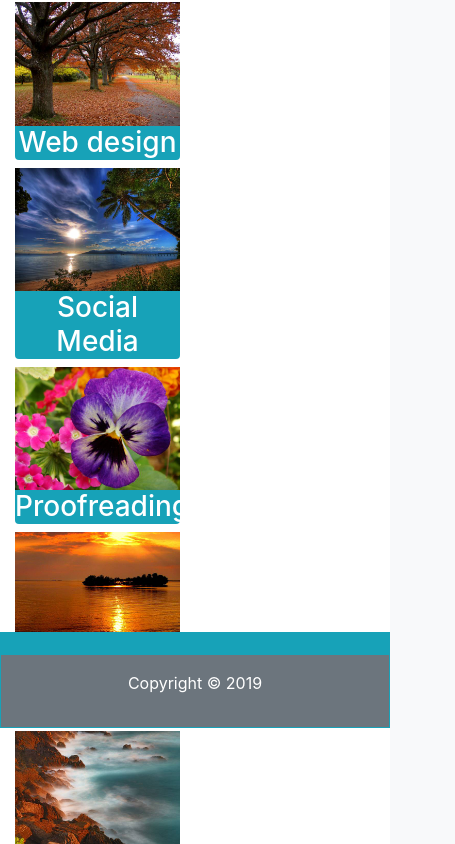
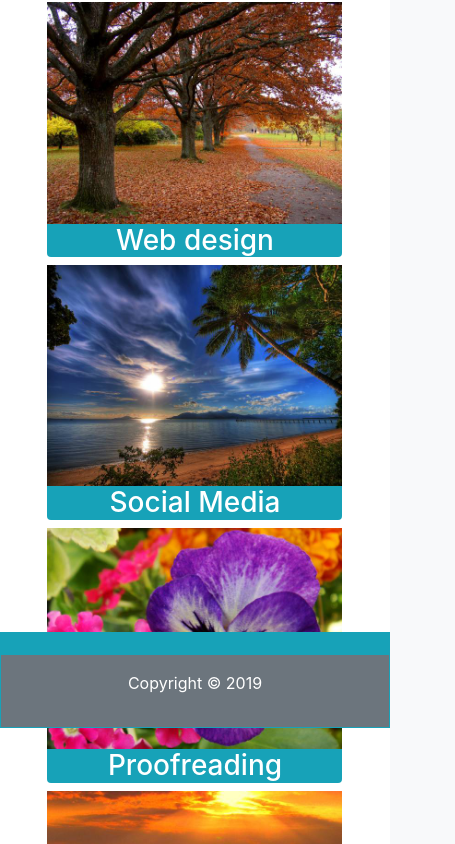
Before and after one commit to jamierachael/Bootstrap-Portfolio, a plain HTML site: page portfolio.html in a window 390 px wide. Shown: the part 116-960 px from the top of the page, 455 px wide, since content can reach past the window. Drawn offline with nearby package versions, Linux system fonts and the light colour scheme.

Commit message:
started responsive adjustments for xsmall, small, and medium screens

```diff
--- a/portfolio.html
+++ b/portfolio.html
@@ -64,31 +64,31 @@
     <div class="container bg-white">
 
         <div class="row">
-            <div class="col-12 col-md-4 offset-md-2">
+            <div class="col-12 col-sm-12 col-md-4 ol-lg-4 col-xl-4 offset-2 offset-sm-2 offset-md-2">
                 <h2 class="text-info">Portfolio</h2>
             </div>
         </div>
 
         <!-- Columns start at 50% wide on mobile and bump up to 33.3% wide on desktop -->
         <div class="row">
-            <div class="col-6 col-md-8 mb-5 offset-md-2">
+            <div class="col-10 col-sm-10 col-md-8 col-lg-10 col-xl-8 mb-5 offset-1 offset-sm-1 offset-md-1">
 
                 <!-- Testing sub rows and columns for portfolio page -->
 
                 <!-- Start sub row 1-->
                 <div class="row">
                     <!-- Start sub column 1-->
-                    <div class="col-md-4">
+                    <div class="col-md-4 col-lg-4">
                         <a href="index.html"> <img src="assets/images/nature-1.jpg" class="float-left img-fluid"></a>
                         <h3 class="bg-info text-white rounded text-center">Web design</h3>
                     </div>
                     <!-- Start sub column 2-->
-                    <div class=" col-md-4">
+                    <div class=" col-md-4 col-lg-4">
                         <a href="index.html"><img src="assets/images/nature-2.jpg" class="float-left img-fluid"></a>
                         <h3 class="bg-info text-white rounded text-center">Social Media</h3>
                     </div>
                     <!-- Start sub column 3-->
-                    <div class="col-md-4">
+                    <div class="col-md-4 col-lg-4">
                         <a href="index.html"><img src="assets/images/nature-3.jpg" class="float-left img-fluid"></a>
                         <h3 class="bg-info text-white rounded text-center">Proofreading</h3>
                     </div>
@@ -98,16 +98,16 @@
 
                 <div class="row">
                     <!-- Start sub column 1-->
-                    <div class="col-md-4">
+                    <div class="col-md-4 col-lg-4">
                         <a href="index.html"><img src="assets/images/nature-4.jpg" class="float-left img-fluid"></a>
                         <h3 class="bg-info text-white rounded text-center">Virtual Assistance</h3>
                     </div>
                     <!-- Start sub column 2-->
-                    <div class="col-md-4">
+                    <div class="col-md-4 col-lg-4">
                         <a href="index.html"><img src="assets/images/nature-5.jpg" class="float-left img-fluid"></a>
                         <h3 class="bg-info text-white rounded text-center">CRM/CMS</h3>
                     </div> <!-- Start sub column 3-->
-                    <div class="col-md-4">
+                    <div class="col-md-4 col-lg-4">
                         <a href="index.html"><img src="assets/images/nature-6.jpg" class="float-left img-fluid"></a>
                         <h3 class="bg-info text-white rounded text-center">CRM/CMS</h3>
                     </div>
```
Also changed, not shown: contact.html (+2 -2 lines), index.html (+4 -3 lines).
